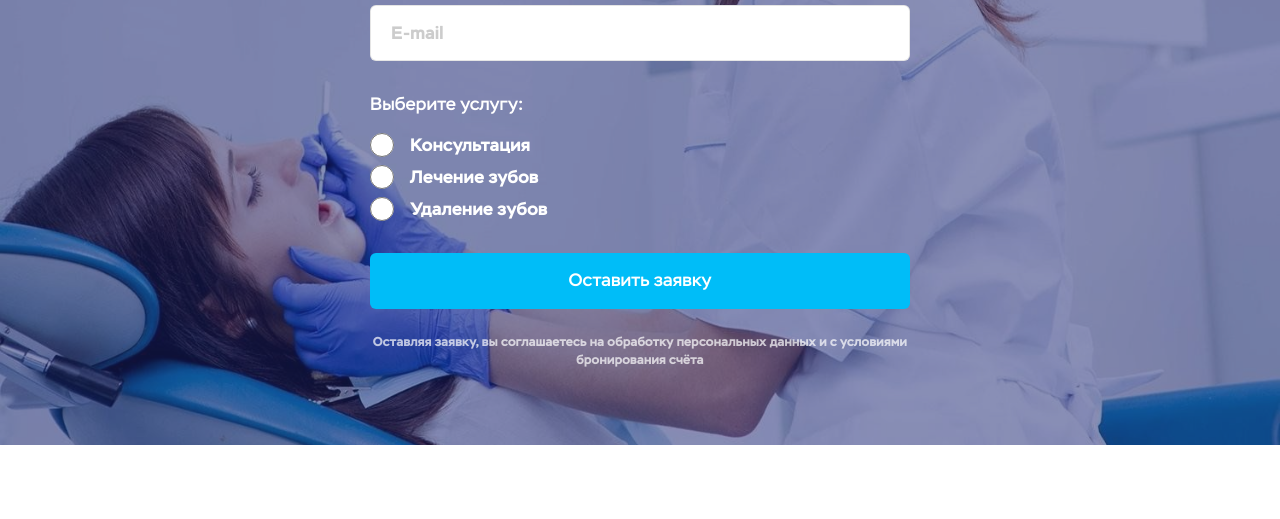
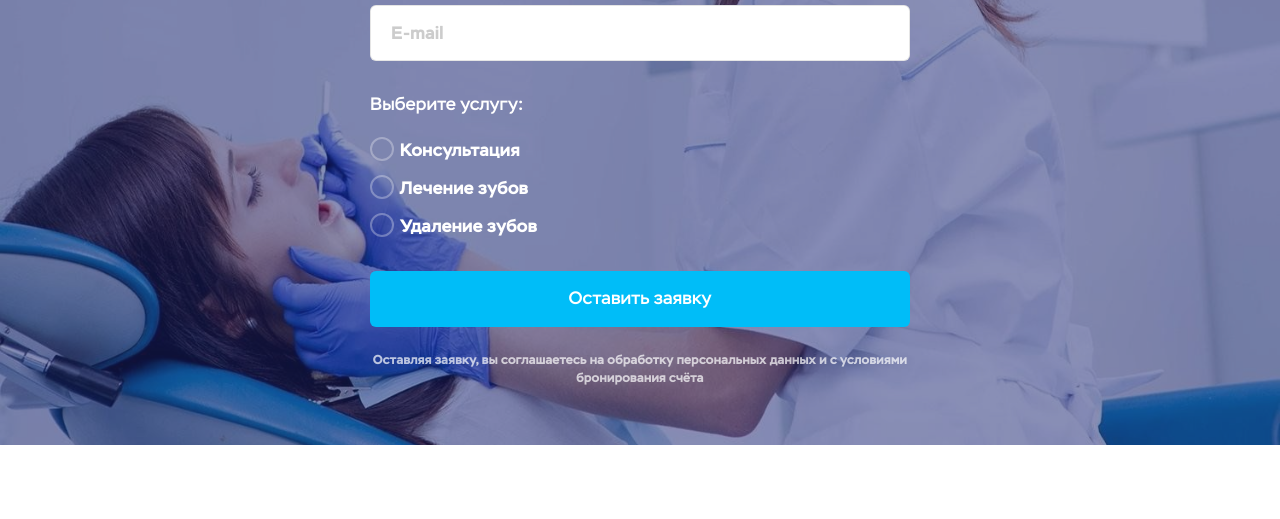
Before and after one commit to litvinov94/doctor, a plain HTML site: page index.html in a window 1280 px wide. Shown: the part 6998-7517 px from the top of the page. Drawn offline with nearby package versions, Linux system fonts and the light colour scheme.

Commit message:
Исправлен блок form, переделаны radio buttons на castom. Добавлены hover на не которые элементы кнопок

```diff
--- a/css/style.css
+++ b/css/style.css
@@ -446,6 +446,14 @@ body {
 
     line-height: 133%;
     color: var(--white-color);
+
+    transition: 0.5s ease-in;
+}
+
+.about__btn:hover {
+    background-color: #048bb4;
+    transition: 0.5s ease-in;
+    border-radius: 12px 0 12px 0;
 }
 
 /* block advantages */
@@ -854,28 +862,92 @@ body {
     color: var(--white-color);
  }
 
-.form__radio-element {
+/* .form__radio-element {
     display: flex;
     align-items: center;
-}
+} */
 
  .form__radio-element span {
-    margin-left: 16px;
+    /* margin-left: 16px;
 
     display: flex;
-    align-items: center;
+    align-items: center; */
 
     font-family: var(--font-family1);
     font-size: 18px;
 
     line-height: 133%;
     color: var(--white-color);
+
+    vertical-align: middle;
  }
 
- .form__radio-element input {
+ .custom_radio {
+    display: inline-block;
     width: 24px;
     height: 24px;
+
+    background-color: transparent;
+    border: 2px solid rgba(255, 255, 255, 0.3);
+    border-radius: 50%;
+
+    position: relative;
  }
+
+.custom_radio::before {
+    content: '';
+
+    display: inline-block;
+    width: 24px;
+    height: 24px;
+
+    background-color: var(--second-background);
+    border-radius: 50%;
+
+    position: absolute;
+    top: 50%;
+    left: 50%;
+
+    transform: translate(-50%, -50%);
+
+    display: none;
+}
+
+.custom_radio::after {
+    content: '';
+
+    display: inline-block;
+    width: 8px;
+    height: 8px;
+
+    background-color: var(--main-background);
+    border-radius: 50%;
+
+    position: absolute;
+    top: 50%;
+    left: 50%;
+
+    transform: translate(-50%, -50%);
+
+    display: none;
+}
+
+.original__radio:checked + .custom_radio::before, .original__radio:checked + .custom_radio::after {
+    display: block;
+}
+
+.original__radio {
+    position: absolute;
+    width: 0;
+    height: 0;
+    opacity: 0;
+    z-index: 1;
+}
+
+label {
+    vertical-align: text-top;
+    cursor: pointer;
+}
 
  .form__btn {
     margin-top: 24px;
@@ -890,7 +962,14 @@ body {
     line-height: 133%;
     text-align: center;
     color: var(--white-color);
+
+    transition: 0.5s ease-in;
  }
+
+  .form__btn:hover {
+    background-color: #026988;
+    transition: 0.5s ease-in;
+  }
 
  .form__sup {
     max-width: 540px;
@@ -938,9 +1017,16 @@ body {
 
     position: relative;
 
-
     background-color: var(--second-background);
     border-radius: 100%;
+
+    transition: 0.5s ease-in;
+ }
+
+  .footer__social-icon-facebook:hover, .footer__social-icon-instagram:hover,
+ .footer__social-icon-twiter:hover, .footer__social-icon-vk:hover {
+    background-color: #026988;
+    transition: 0.5s ease-in;
  }
 
   .footer__social-icon-facebook img, .footer__social-icon-instagram img ,
--- a/index.html
+++ b/index.html
@@ -280,16 +280,25 @@
                     </div>
                     <p class="form__select">Выберите услугу:</p>
                     <div class="form__radio-element">
-                        <input type="radio" name="" id="">
-                        <span>Консультация</span>
+                        <label>
+                            <input type="radio" name="select" id="consultation" class="original__radio">
+                            <span class="custom_radio"></span>
+                            <span>Консультация</span>
+                        </label>
                     </div>
                     <div class="form__radio-element">
-                        <input type="radio" name="" id="">
-                        <span>Лечение зубов</span>
+                        <label>
+                            <input type="radio" name="select" id="" class="original__radio">
+                            <span class="custom_radio"></span>
+                            <span>Лечение зубов</span>
+                        </label>
                     </div>
                     <div class="form__radio-element">
-                        <input type="radio" name="" id="">
-                        <span>Удаление зубов</span>
+                        <label>
+                            <input type="radio" name="select" id="" class="original__radio">
+                            <span class="custom_radio"></span>
+                            <span>Удаление зубов</span>
+                        </label>
                     </div>
                     <button class="form__btn">Оставить заявку</button>
                 </form>
@@ -320,7 +329,7 @@
                     <a href="#1">Помощь</a>
                     <a href="#1">Контакты</a>
                 </div>
-                <p class="footer__copirayt">© 2025 Частный детский сад</p>
+                <p class="footer__copirayt">© 2025 ИмплаДент</p>
             </div>
         </div>
 
```
